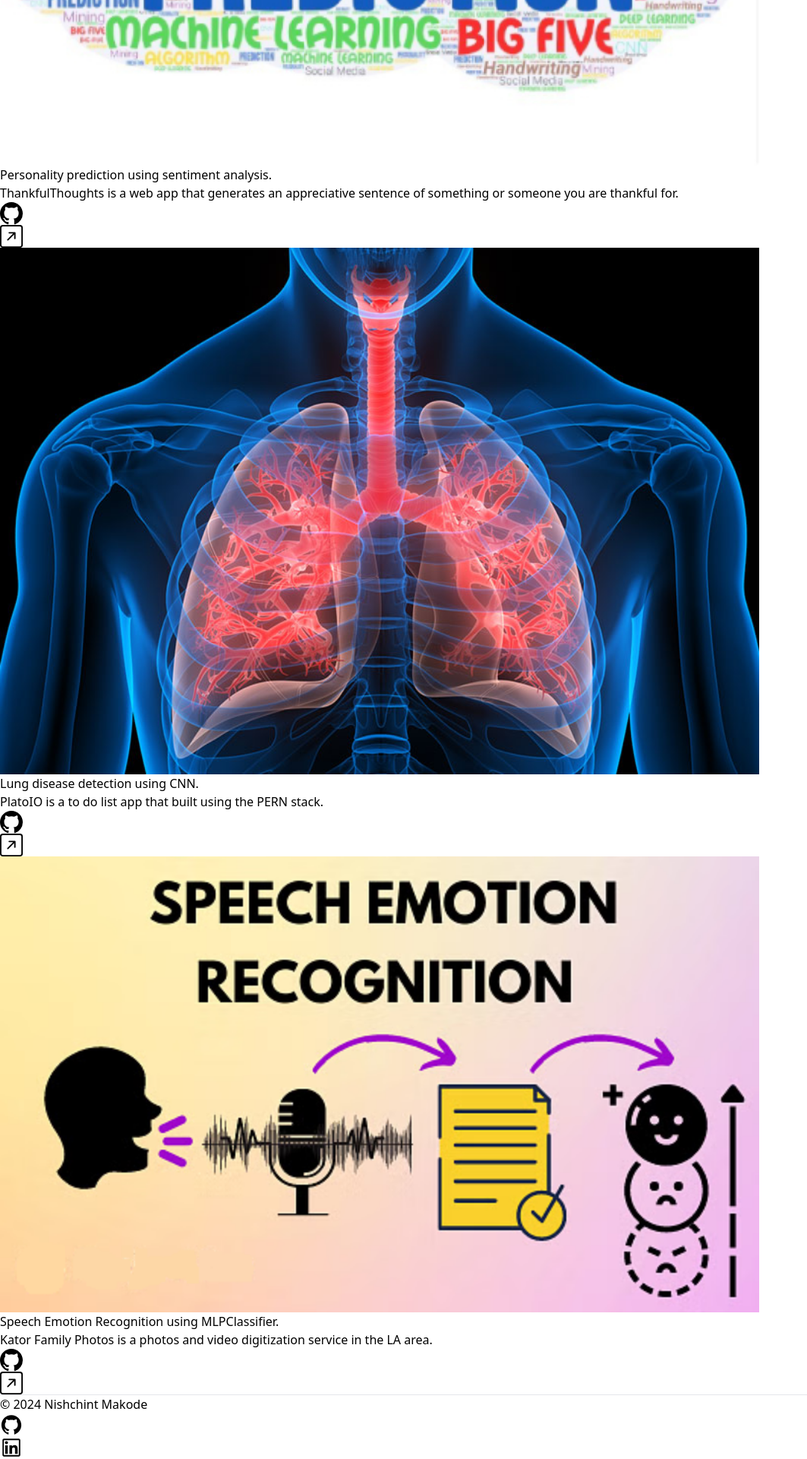
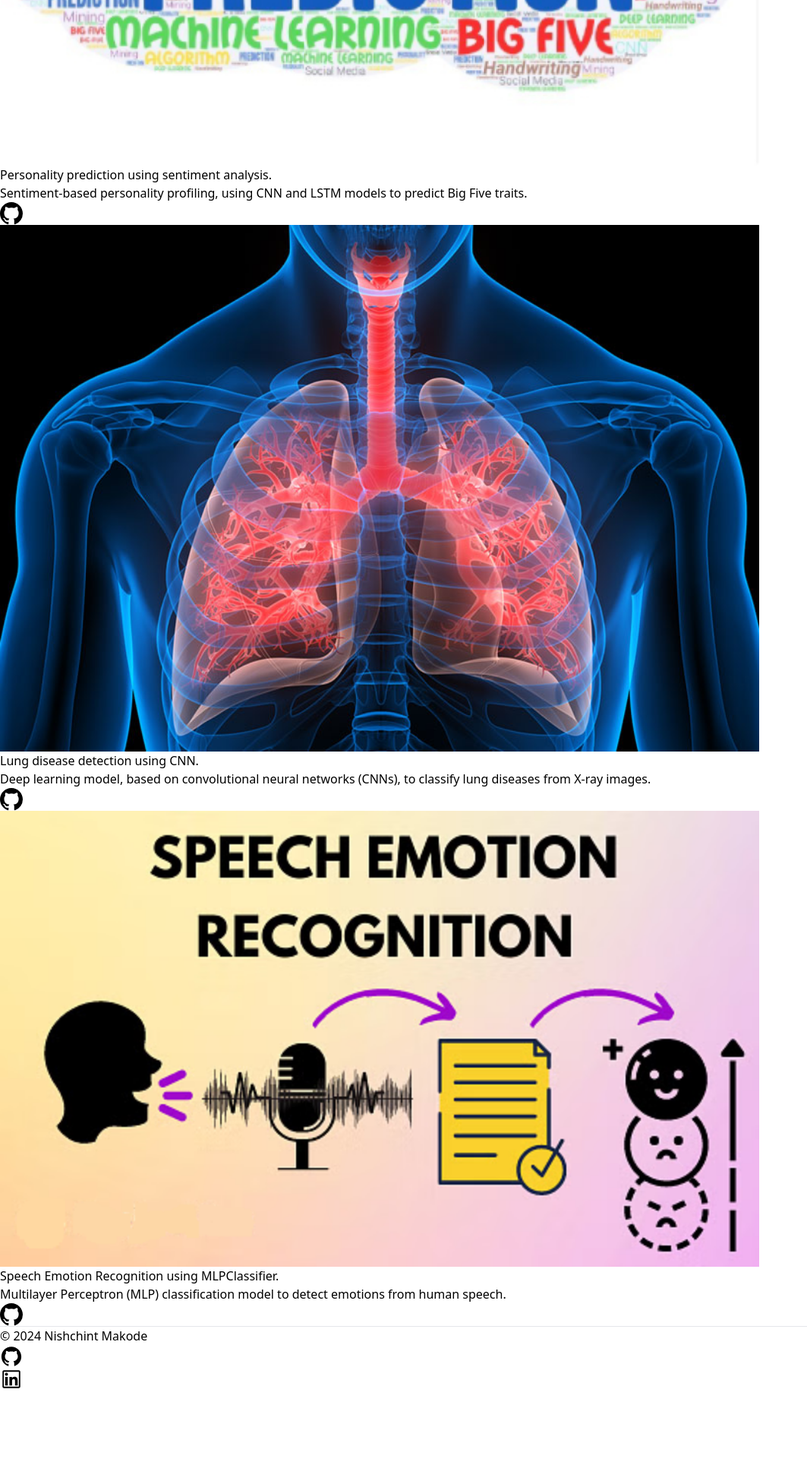
Before and after one commit to nishchintmakode/portfolio, a Next.js app: page / in a window 1280 px wide. Shown: the part 1893-3813 px from the top of the page at 76% size, without its empty margins (0-1063 px from the left). After the commit the page ends 3723 px from the top, so only its background shows below. Built offline with nearby package versions, Linux system fonts and the light colour scheme.

Commit message:
Changes to description in the projects section.

```diff
--- a/components/ProjectsSection.tsx
+++ b/components/ProjectsSection.tsx
@@ -8,26 +8,27 @@ const projects = [
   {
     name: "Personality prediction using sentiment analysis.",
     description:
-      "ThankfulThoughts is a web app that generates an appreciative sentence of something or someone you are thankful for.",
+      "Sentiment-based personality profiling, using CNN and LSTM models to predict Big Five traits.",
     image: "/pp.png",
     github:
       "https://github.com/nishchintmakode/personality_prediction_with_sentiment_analysis",
-    link: "https://thankfulthoughts.io/",
+    // link: "",
   },
   {
     name: "Lung disease detection using CNN.",
-    description: "PlatoIO is a to do list app that built using the PERN stack.",
+    description:
+      "Deep learning model, based on convolutional neural networks (CNNs), to classify lung diseases from X-ray images.",
     image: "/ldd.png",
     github: "https://github.com/nishchintmakode/lung_disease_detection_cnn",
-    link: "https://platoio.com/register",
+    // link: "",
   },
   {
     name: "Speech Emotion Recognition using MLPClassifier.",
     description:
-      "Kator Family Photos is a photos and video digitization service in the LA area.",
+      "Multilayer Perceptron (MLP) classification model to detect emotions from human speech.",
     image: "/ser.png",
     github: "https://github.com/nishchintmakode/speech_emotion_recognition",
-    link: "https://katorfamilyphotos.com/",
+    // link: "",
   },
 ];
 
@@ -46,7 +47,7 @@ const ProjectsSection = () => {
               <SlideUp offset="-300px 0px -300px 0px">
                 <div className="flex flex-col  animate-slideUpCubiBezier animation-delay-2 md:flex-row md:space-x-12">
                   <div className=" md:w-1/2">
-                    <Link href={project.link}>
+                    <Link href={project.github}>
                       <Image
                         src={project.image}
                         alt=""
@@ -68,12 +69,12 @@ const ProjectsSection = () => {
                           className="hover:-translate-y-1 transition-transform cursor-pointer"
                         />
                       </Link>
-                      <Link href={project.link} target="_blank">
+                      {/* <Link href={project.link} target="_blank">
                         <BsArrowUpRightSquare
                           size={30}
                           className="hover:-translate-y-1 transition-transform cursor-pointer"
                         />
-                      </Link>
+                      </Link> */}
                     </div>
                   </div>
                 </div>
```
